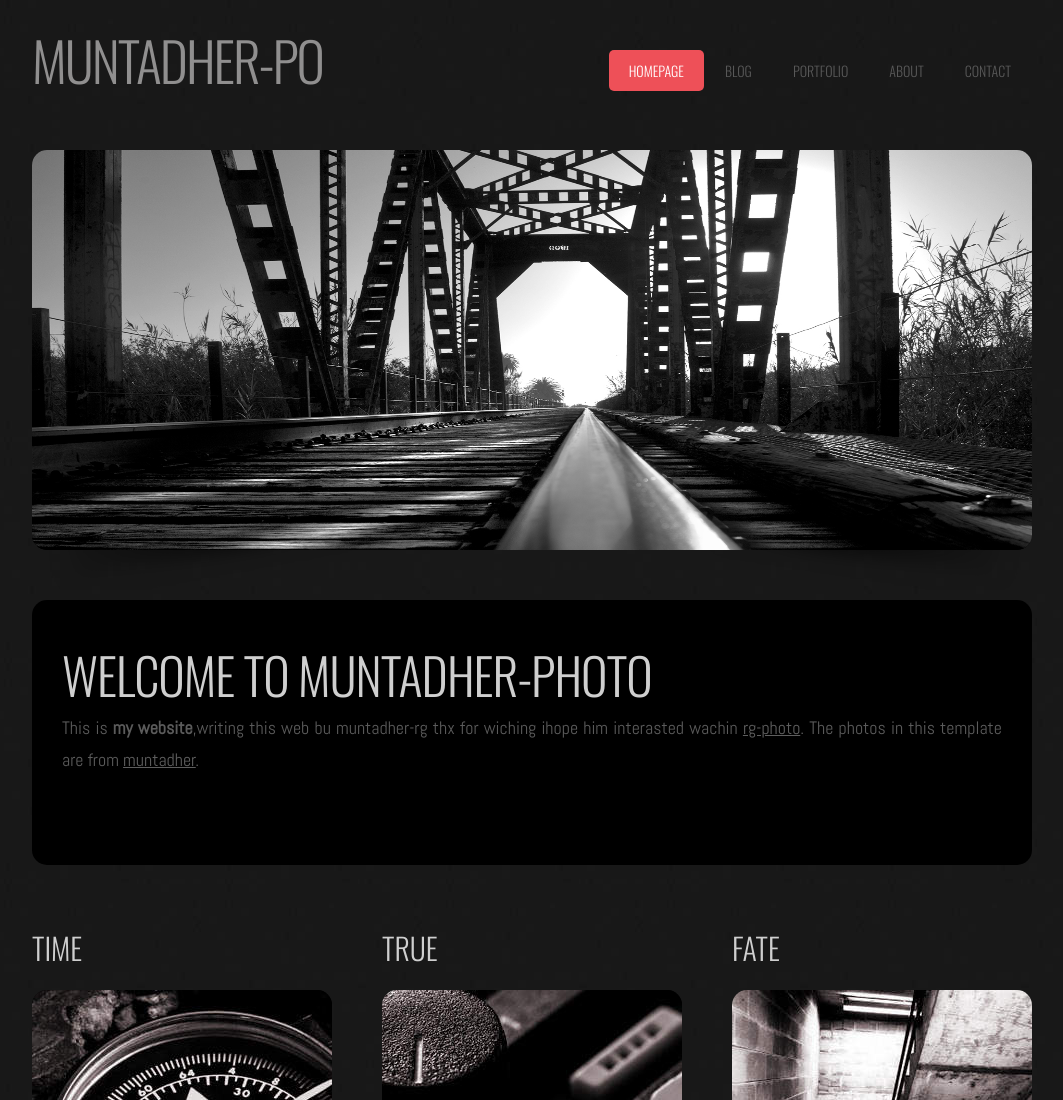
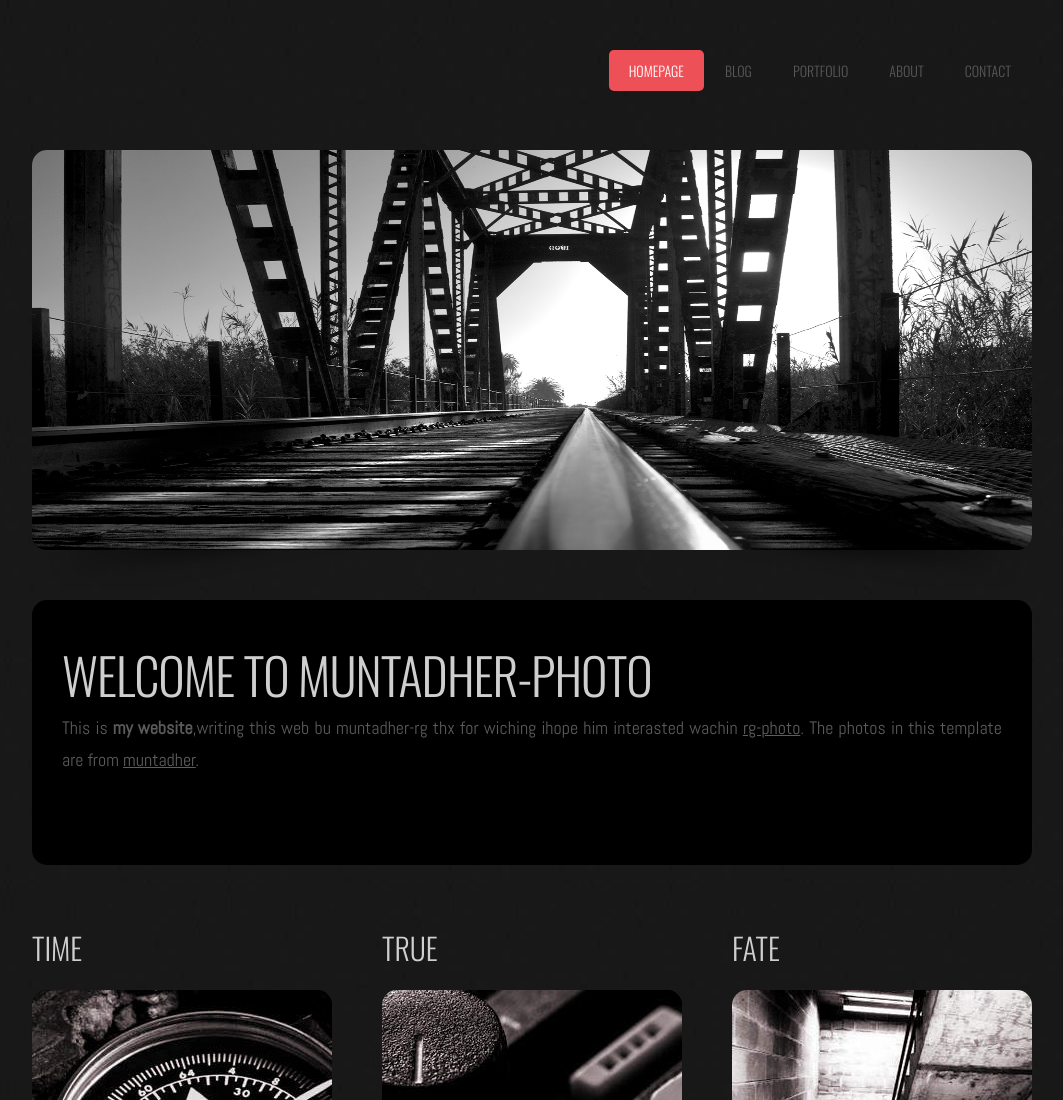
Before and after one commit to muntdher-rg/muntadhear, a plain HTML site: page index.html in a window 1280 px wide. Shown: the top 1100 px of the page, without its empty margins (108-1171 px from the left). Drawn offline with nearby package versions, Linux system fonts and the light colour scheme; files whose address does not match are found by name.

Commit message:
Update index.html

```diff
--- a/index.html
+++ b/index.html
@@ -25,7 +25,7 @@ Released   : 20121026
 	<div id="header-wrapper">
 		<div id="header" class="container">
 			<div id="logo">
-				<h1><a href="#">muntadher-po</a></h1>
+				<h1><a href="#"></a></h1>
 			</div>
 			<div id="menu">
 				<ul>
```
